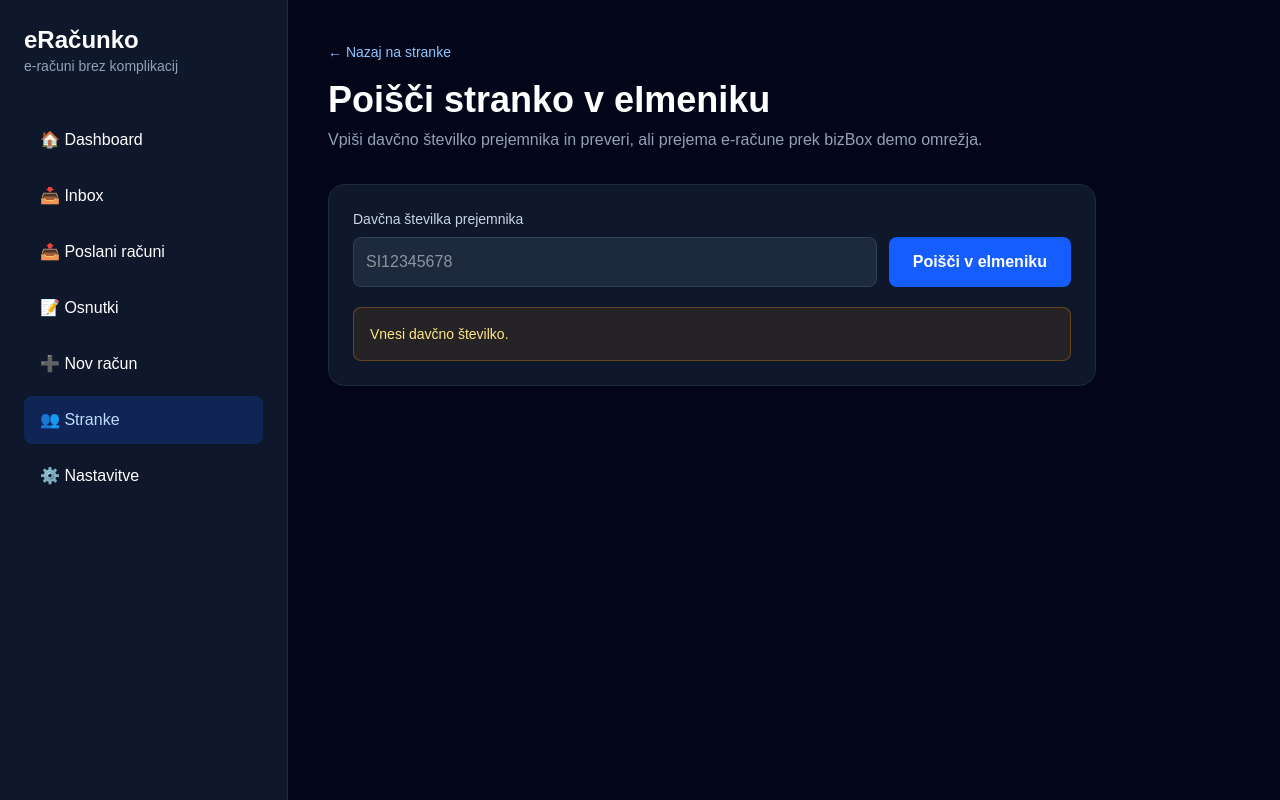
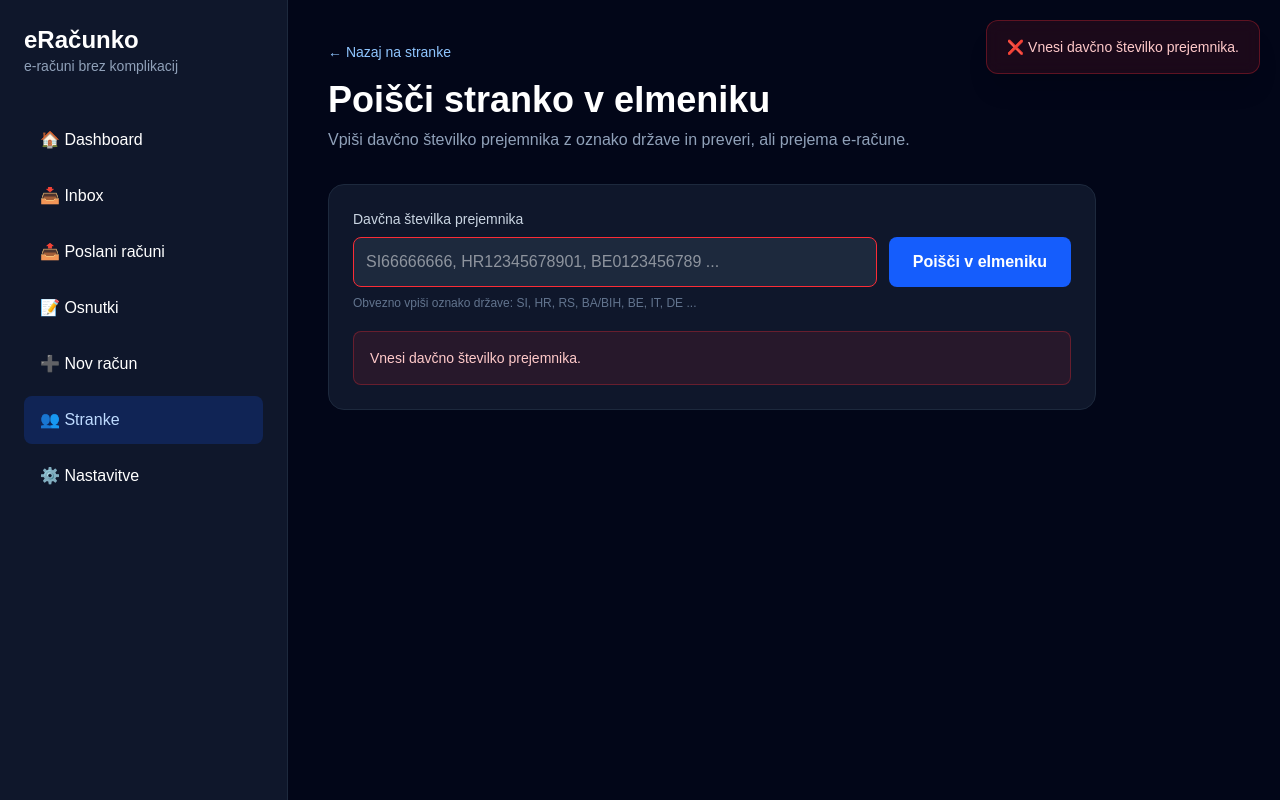
Before and after one commit to BenjaminStrmole/eracunko, a Next.js app: page /customers/new in a window 1280 px wide. Both pictures are taken after a click on the button "Poišči v eImeniku". Built offline with nearby package versions, Linux system fonts and the light colour scheme.

Commit message:
Validate VAT prefix and detect receiver network

```diff
--- a/app/api/bizbox/search-company/route.ts
+++ b/app/api/bizbox/search-company/route.ts
@@ -2,6 +2,76 @@ import { NextRequest, NextResponse } from "next/server";
 
 const BASE_URL = process.env.BIZBOX_BASE_URL;
 const TAX_ID_FROM = process.env.BIZBOX_TAX_ID_FROM;
+
+const SUPPORTED_COUNTRY_PREFIXES = [
+  "SI",
+  "HR",
+  "RS",
+  "BA",
+  "BIH",
+  "BE",
+  "IT",
+  "DE",
+  "AT",
+  "HU",
+  "FR",
+  "NL",
+  "CZ",
+  "SK",
+  "PL",
+];
+
+function normalizeVatNumber(value: string) {
+  const cleaned = value.trim().toUpperCase().replace(/\s+/g, "");
+
+  if (cleaned.startsWith("BIH")) {
+    return `BA${cleaned.slice(3)}`;
+  }
+
+  return cleaned;
+}
+
+function validateVatNumber(value: string) {
+  const cleaned = normalizeVatNumber(value);
+
+  if (!cleaned) {
+    return {
+      valid: false,
+      value: cleaned,
+      message: "Manjka davčna številka.",
+    };
+  }
+
+  const matchedPrefix = SUPPORTED_COUNTRY_PREFIXES.find((prefix) =>
+    cleaned.startsWith(prefix)
+  );
+
+  if (!matchedPrefix) {
+    return {
+      valid: false,
+      value: cleaned,
+      message:
+        "Davčna številka mora vsebovati oznako države, npr. SI66666666, HR12345678901, BE0123456789, RS123456789, BA123456789, IT12345678901.",
+    };
+  }
+
+  const numberPart = cleaned.slice(matchedPrefix.length);
+
+  if (numberPart.length < 2 || !/^[A-Z0-9]+$/.test(numberPart)) {
+    return {
+      valid: false,
+      value: cleaned,
+      message:
+        "Davčna številka ni v pravilni obliki. Začni z oznako države in nato vpiši številko.",
+    };
+  }
+
+  return {
+    valid: true,
+    value: cleaned,
+    message: "",
+  };
+}
 
 function getValue(data: any, keys: string[]): string | null {
   if (!data || typeof data !== "object") return null;
@@ -16,6 +86,46 @@ function getValue(data: any, keys: string[]): string | null {
   }
 
   return null;
+}
+
+function detectNetwork(raw: any) {
+  const eaddress = String(raw?.eaddress || "").toUpperCase();
+  const eaddress1 = String(raw?.eaddress1 || "").toUpperCase();
+  const elocation = String(raw?.elocation || "").toUpperCase();
+  const combined = `${eaddress} ${eaddress1} ${elocation}`;
+
+  if (combined.includes("UJP")) {
+    return {
+      network: "UJP",
+      receiverChannel: "Prejem prek UJP",
+    };
+  }
+
+  if (combined.includes("SEF")) {
+    return {
+      network: "SEF",
+      receiverChannel: "Prejem prek srbskega SEF",
+    };
+  }
+
+  if (combined.includes("BANK") || combined.includes("BANKA")) {
+    return {
+      network: "Banka",
+      receiverChannel: "Prejem prek banke",
+    };
+  }
+
+  if (combined.includes("BIZBOX")) {
+    return {
+      network: "bizBox",
+      receiverChannel: "Prejem prek bizBox omrežja",
+    };
+  }
+
+  return {
+    network: "Neznano",
+    receiverChannel: "Kanal prejema ni razpoznan",
+  };
 }
 
 export async function GET(request: NextRequest) {
@@ -45,7 +155,20 @@ export async function GET(request: NextRequest) {
       );
     }
 
-    const cleanVat = vatNumber.trim().toUpperCase();
+    const validation = validateVatNumber(vatNumber);
+
+    if (!validation.valid) {
+      return NextResponse.json(
+        {
+          success: false,
+          status: "INVALID_INPUT",
+          message: validation.message,
+        },
+        { status: 400 }
+      );
+    }
+
+    const cleanVat = validation.value;
 
     const params = new URLSearchParams();
     params.set("guid", guid);
@@ -79,6 +202,7 @@ export async function GET(request: NextRequest) {
     }
 
     const name =
+      raw?.physicalAddress?.name ||
       getValue(raw, [
         "name",
         "Name",
@@ -87,12 +211,15 @@ export async function GET(request: NextRequest) {
         "companyName",
         "CompanyName",
         "partnerName",
-      ]) || cleanVat;
+      ]) ||
+      cleanVat;
+
+    const networkInfo = detectNetwork(raw);
 
     return NextResponse.json({
       success: true,
       status: "READY",
-        customer: {
+      customer: {
         name,
         vatNumber: cleanVat,
         status: "READY",
@@ -103,8 +230,10 @@ export async function GET(request: NextRequest) {
         postCode: raw?.physicalAddress?.poCode || "",
         city: raw?.physicalAddress?.po || "",
         country: raw?.physicalAddress?.country || "",
+        network: networkInfo.network,
+        receiverChannel: networkInfo.receiverChannel,
         format: "eSLOG 2.0",
-        },
+      },
       raw,
       debugUrl: url.replace(guid, "***"),
     });
--- a/app/customers/new/page.tsx
+++ b/app/customers/new/page.tsx
@@ -1,6 +1,6 @@
 "use client";
 
-import { useState } from "react";
+import { useEffect, useState } from "react";
 
 type Customer = {
   name: string;
@@ -13,9 +13,81 @@ type Customer = {
   postCode?: string;
   city?: string;
   country?: string;
+  network?: string;
+  receiverChannel?: string;
   format: string;
   isFavorite?: boolean;
 };
+
+const SUPPORTED_COUNTRY_PREFIXES = [
+  "SI",
+  "HR",
+  "RS",
+  "BA",
+  "BIH",
+  "BE",
+  "IT",
+  "DE",
+  "AT",
+  "HU",
+  "FR",
+  "NL",
+  "CZ",
+  "SK",
+  "PL",
+];
+
+function normalizeVatNumber(value: string) {
+  const cleaned = value.trim().toUpperCase().replace(/\s+/g, "");
+
+  if (cleaned.startsWith("BIH")) {
+    return `BA${cleaned.slice(3)}`;
+  }
+
+  return cleaned;
+}
+
+function validateVatNumber(value: string) {
+  const cleaned = normalizeVatNumber(value);
+
+  if (!cleaned) {
+    return {
+      valid: false,
+      value: cleaned,
+      message: "Vnesi davčno številko prejemnika.",
+    };
+  }
+
+  const matchedPrefix = SUPPORTED_COUNTRY_PREFIXES.find((prefix) =>
+    cleaned.startsWith(prefix)
+  );
+
+  if (!matchedPrefix) {
+    return {
+      valid: false,
+      value: cleaned,
+      message:
+        "Davčna številka mora vsebovati predpono države, npr. SI66666666, HR12345678901, BE0123456789, RS123456789, BA123456789, IT12345678901.",
+    };
+  }
+
+  const numberPart = cleaned.slice(matchedPrefix.length);
+
+  if (numberPart.length < 2 || !/^[A-Z0-9]+$/.test(numberPart)) {
+    return {
+      valid: false,
+      value: cleaned,
+      message:
+        "Davčna številka ni v pravilni obliki. Začni z oznako države in nato vpiši številko.",
+    };
+  }
+
+  return {
+    valid: true,
+    value: cleaned,
+    message: "",
+  };
+}
 
 export default function NewCustomerPage() {
   const [vatNumber, setVatNumber] = useState("");
@@ -23,19 +95,38 @@ export default function NewCustomerPage() {
   const [searched, setSearched] = useState(false);
   const [loading, setLoading] = useState(false);
   const [message, setMessage] = useState("");
+  const [toast, setToast] = useState("");
+  const [hasError, setHasError] = useState(false);
+
+  useEffect(() => {
+    if (!toast) return;
+
+    const timer = setTimeout(() => {
+      setToast("");
+    }, 5000);
+
+    return () => clearTimeout(timer);
+  }, [toast]);
 
   async function searchCustomer() {
     setSearched(true);
     setCustomer(null);
     setMessage("");
+    setToast("");
+    setHasError(false);
 
-    const cleanVat = vatNumber.trim().toUpperCase();
+    const validation = validateVatNumber(vatNumber);
 
-    if (!cleanVat) {
-      setMessage("Vnesi davčno številko.");
+    if (!validation.valid) {
+      setHasError(true);
+      setMessage(validation.message);
+      setToast(validation.message);
       return;
     }
 
+    const cleanVat = validation.value;
+
+    setVatNumber(cleanVat);
     setLoading(true);
 
     try {
@@ -46,6 +137,8 @@ export default function NewCustomerPage() {
       const data = await response.json();
 
       if (!data.success) {
+        setHasError(true);
+
         setCustomer({
           name: cleanVat,
           vatNumber: cleanVat,
@@ -54,20 +147,27 @@ export default function NewCustomerPage() {
           format: "eSLOG 2.0",
         });
 
-        setMessage(data.message || "Podjetje ni najdeno.");
+        const errorMessage =
+          data.message || "Podjetje ni najdeno ali ne prejema e-računov.";
+
+        setMessage(errorMessage);
+        setToast(errorMessage);
         return;
       }
 
       setCustomer(data.customer);
     } catch {
-      setMessage("Napaka pri klicu eImenika.");
+      const errorMessage = "Napaka pri klicu eImenika.";
+      setHasError(true);
+      setMessage(errorMessage);
+      setToast(errorMessage);
     } finally {
       setLoading(false);
     }
   }
 
   function saveCustomer(favorite = false) {
-    if (!customer) return;
+    if (!customer || customer.status !== "READY") return;
 
     const existing = JSON.parse(localStorage.getItem("customers") || "[]");
 
@@ -90,6 +190,12 @@ export default function NewCustomerPage() {
 
   return (
     <main className="min-h-screen bg-slate-950 text-white">
+      {toast && (
+        <div className="fixed right-5 top-5 z-50 max-w-md rounded-xl border border-red-500/30 bg-red-500/10 px-5 py-4 text-sm text-red-200 shadow-xl backdrop-blur">
+          ❌ {toast}
+        </div>
+      )}
+
       <div className="flex min-h-screen">
         <aside className="w-72 border-r border-slate-800 bg-slate-900 p-6">
           <div className="mb-10">
@@ -117,7 +223,7 @@ export default function NewCustomerPage() {
             <h2 className="mt-4 text-4xl font-bold">Poišči stranko v eImeniku</h2>
 
             <p className="mt-2 text-slate-400">
-              Vpiši davčno številko prejemnika in preveri, ali prejema e-račune prek bizBox demo omrežja.
+              Vpiši davčno številko prejemnika z oznako države in preveri, ali prejema e-račune.
             </p>
           </div>
 
@@ -129,9 +235,22 @@ export default function NewCustomerPage() {
             <div className="flex gap-3">
               <input
                 value={vatNumber}
-                onChange={(e) => setVatNumber(e.target.value)}
-                className="flex-1 rounded-lg border border-slate-700 bg-slate-800 p-3 outline-none focus:border-blue-500"
-                placeholder="SI12345678"
+                onChange={(event) => {
+                  setVatNumber(event.target.value);
+                  setHasError(false);
+                  setMessage("");
+                }}
+                onKeyDown={(event) => {
+                  if (event.key === "Enter") {
+                    searchCustomer();
+                  }
+                }}
+                className={`flex-1 rounded-lg border bg-slate-800 p-3 outline-none ${
+                  hasError
+                    ? "border-red-500 focus:border-red-500"
+                    : "border-slate-700 focus:border-blue-500"
+                }`}
+                placeholder="SI66666666, HR12345678901, BE0123456789 ..."
               />
 
               <button
@@ -143,8 +262,18 @@ export default function NewCustomerPage() {
               </button>
             </div>
 
+            <p className="mt-2 text-xs text-slate-500">
+              Obvezno vpiši oznako države: SI, HR, RS, BA/BIH, BE, IT, DE ...
+            </p>
+
             {message && (
-              <div className="mt-5 rounded-lg border border-amber-500/30 bg-amber-500/10 p-4 text-sm text-amber-200">
+              <div
+                className={`mt-5 rounded-lg border p-4 text-sm ${
+                  hasError
+                    ? "border-red-500/30 bg-red-500/10 text-red-200"
+                    : "border-amber-500/30 bg-amber-500/10 text-amber-200"
+                }`}
+              >
                 {message}
               </div>
             )}
@@ -172,6 +301,8 @@ export default function NewCustomerPage() {
                   <div><span className="text-slate-500">Poštna številka:</span> {customer.postCode || "-"}</div>
                   <div><span className="text-slate-500">Mesto:</span> {customer.city || "-"}</div>
                   <div><span className="text-slate-500">Država:</span> {customer.country || "-"}</div>
+                  <div><span className="text-slate-500">Omrežje:</span> {customer.network || "-"}</div>
+                  <div><span className="text-slate-500">Prejem:</span> {customer.receiverChannel || "-"}</div>
                 </div>
 
                 <div className="mt-6 flex flex-col gap-3 sm:flex-row">
```
